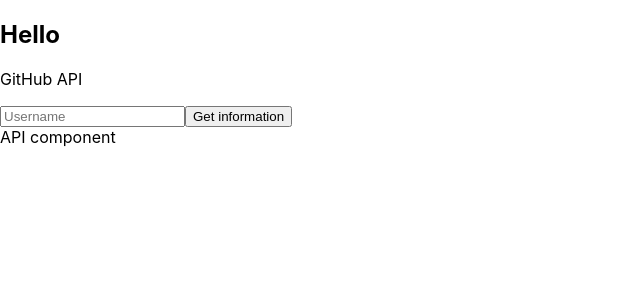
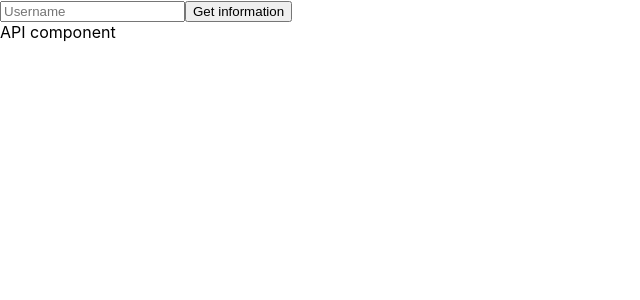
Before and after one commit to mezgoodle/reactive-github-api, a React (Create React App) app: page / in a window 1280 px wide. Shown: the top 300 px of the page, without its empty margins (0-640 px from the left). Built offline with nearby package versions, Linux system fonts and the light colour scheme.

Commit message:
Show info in component

```diff
--- a/src/App.js
+++ b/src/App.js
@@ -4,18 +4,37 @@ import Form from "./components/form";
 import Api from "./components/api_info";
 
 class App extends React.Component {
+
+	state = {
+		login: undefined,
+		html_url: undefined,
+		public_repos: undefined,
+		url: undefined,
+		error: undefined,
+	}
+
 	gettingInfo = async (e) => {
 		e.preventDefault();
 		const user = e.target.elements.user.value;
 		const api_url = await fetch(`https://api.github.com/users/${user}`);
 		const data = await api_url.json();
 		console.log(data)
+
+		this.setState({
+			login: data.login,
+			html_url: data.html_url,
+			public_repos: data.public_repos,
+			url: data.url,
+			error: '',
+		});
 	}
 
 	render() {
 		return (
 			<div>
-				<Info />
+				<Info
+					{...this.state}
+				/>
 				<Form getMethod={this.gettingInfo} />
 				<Api />
 			</div>
--- a/src/components/info.js
+++ b/src/components/info.js
@@ -4,8 +4,12 @@ class Info extends React.Component {
 	render() {
 		return (
 			<div>
-				<h2>Hello</h2>
-				<p>GitHub API</p>
+				{this.props.login &&
+				<div>
+					<p>{this.props.public_repos}</p>
+					<a href={this.props.html_url}>{this.props.login}</a>
+				</div>
+				}
 			</div>
 		)
 	}
```
